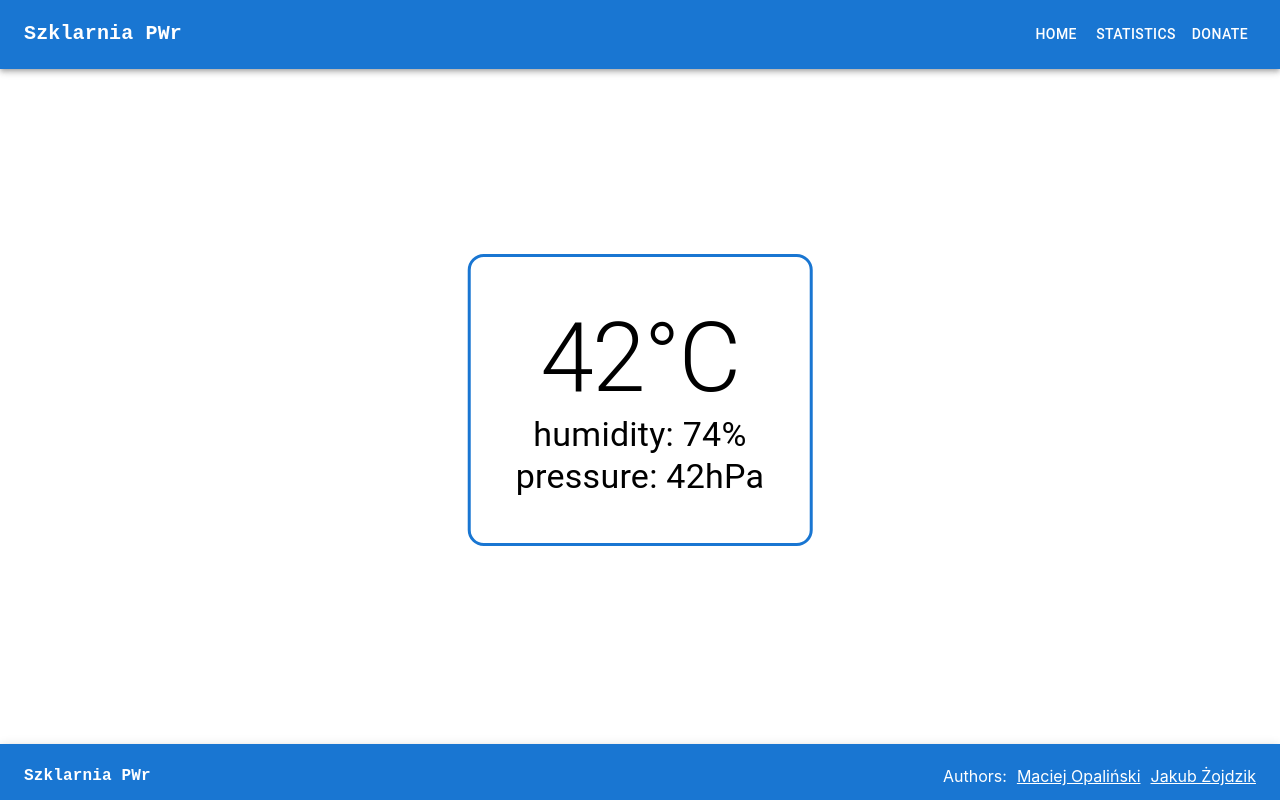
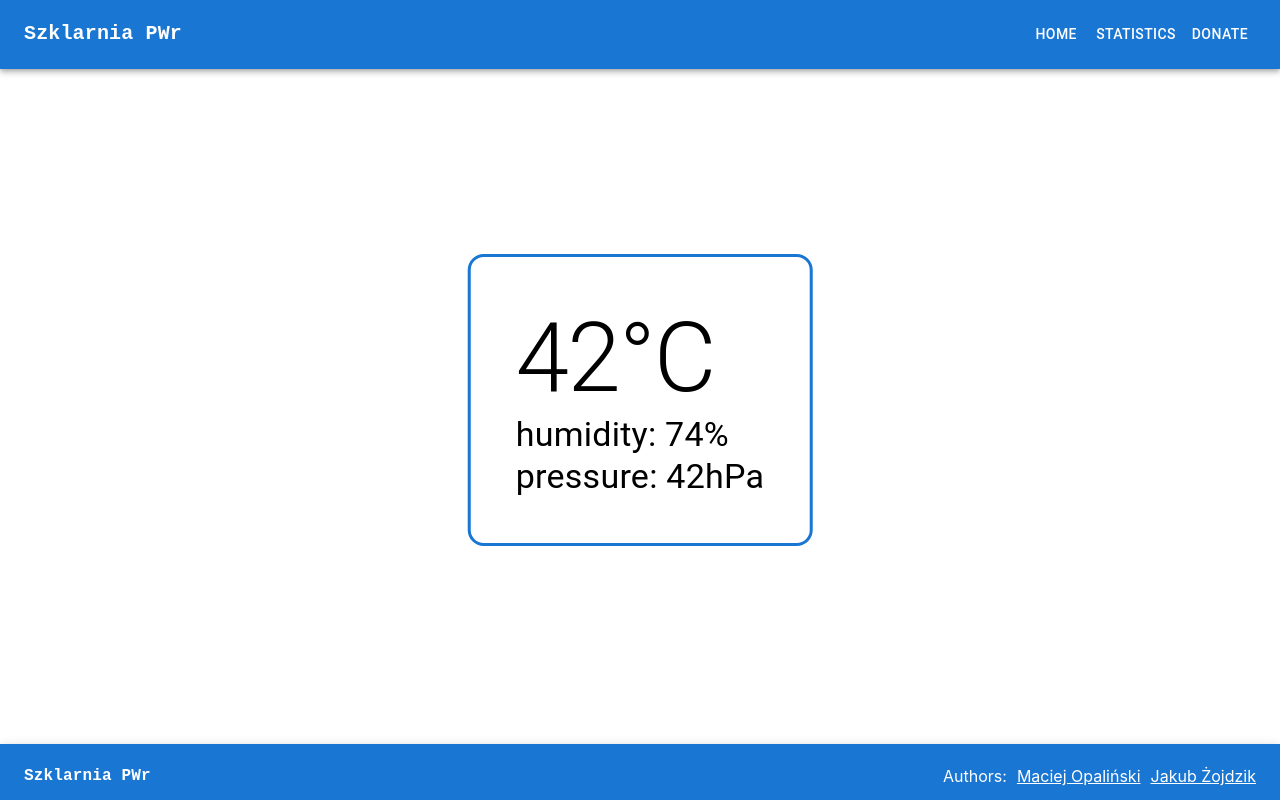
Before and after one commit to Szklarnia-PWr/Szklarnia-PWr, a React (Vite) app in the folder apps/client/: page / in a window 1280 px wide. Built offline with nearby package versions, Linux system fonts and the light colour scheme.

Commit message:
Add and implement Router

```diff
--- a/apps/client/package.json
+++ b/apps/client/package.json
@@ -21,8 +21,11 @@
         "@mui/material": "^5.10.7",
         "@szklarnia-pwr/database": "*",
         "@szklarnia-pwr/dto": "*",
+        "add": "^2.0.6",
         "react": "^18.0.0",
-        "react-dom": "^18.0.0"
+        "react-dom": "^18.0.0",
+        "react-router-dom": "6",
+        "yarn": "^1.22.19"
     },
     "devDependencies": {
         "@storybook/addon-actions": "^6.5.8",
--- a/apps/client/src/app/App.tsx
+++ b/apps/client/src/app/App.tsx
@@ -1,13 +1,16 @@
+import { BrowserRouter as Router, Route, Routes } from 'react-router-dom';
+
 import { Footer, Navbar, Termometer } from '../components';
-
-import './App.css';
 
 export const App = () => {
     return (
-        <div className='App'>
+        <Router>
             <Navbar />
-            <Termometer />
+            <Routes>
+                <Route path='/' element={<Termometer />}></Route>
+                <Route path='/statistics' element={<Termometer />}></Route>
+            </Routes>
             <Footer />
-        </div>
+        </Router>
     );
 };
```
Also changed, not shown: 1 other file (tests, documents, lock files or other folders).
